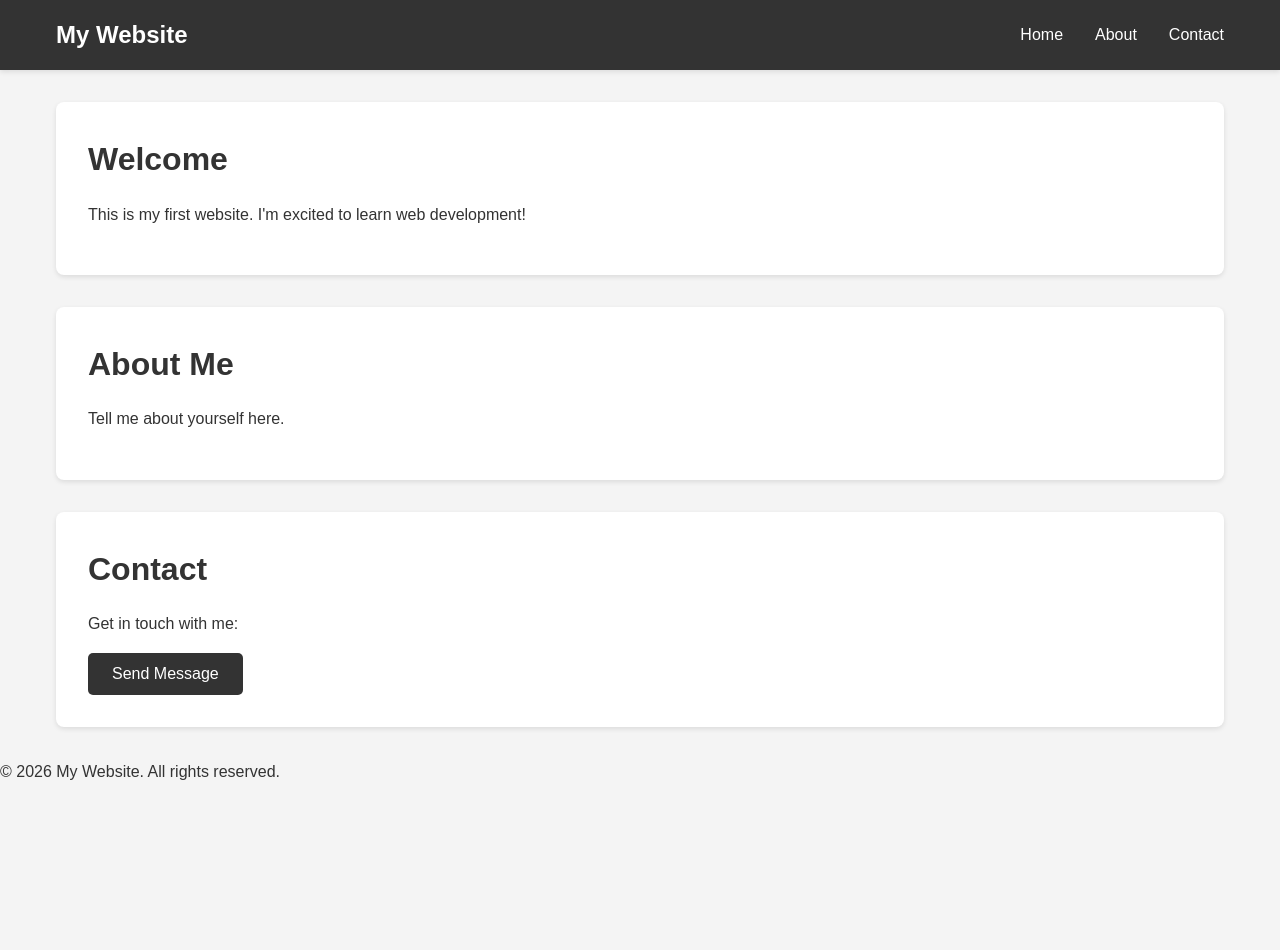
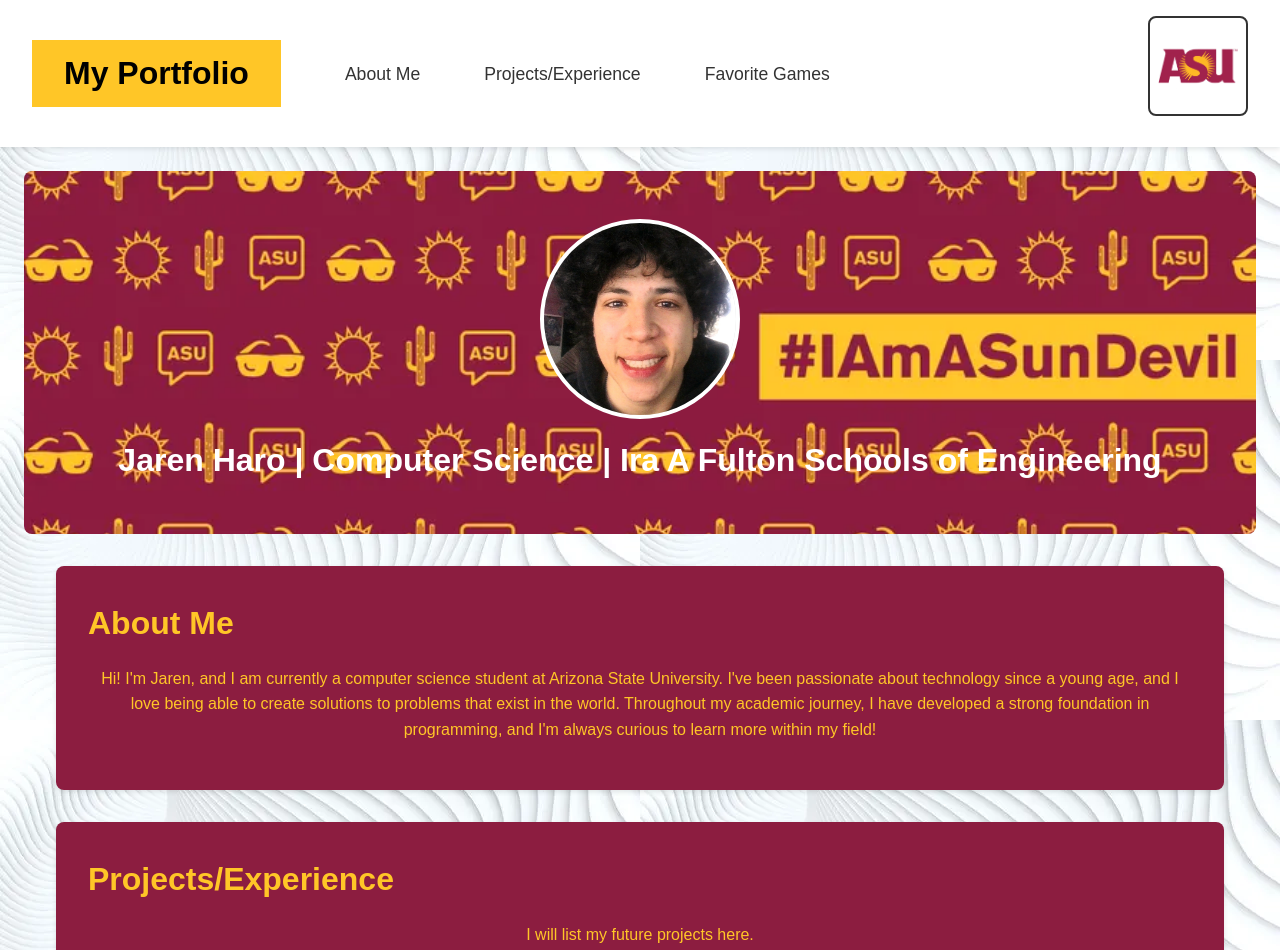
Before and after one commit to JarenHaro/my-website, a plain HTML site: page index.html in a window 1280 px wide. Shown: the top 950 px of the page. Before the commit the page ends 800 px from the top, so only its background shows below. Drawn offline with Linux system fonts and the light colour scheme.

Commit message:
Created website for portfolio

```diff
--- a/index.html
+++ b/index.html
@@ -8,52 +8,76 @@
     <!-- Viewport meta tag for responsive design on mobile devices -->
     <meta name="viewport" content="width=device-width, initial-scale=1.0">
     <!-- Page title displayed in browser tab -->
-    <title>My First Website</title>
+    <title>Jaren's Portfolio Page</title>
     <!-- Link to external CSS stylesheet for styling -->
     <link rel="stylesheet" href="style.css">
 </head>
 <!-- Body element containing all visible page content -->
 <body>
-    <!-- Header section with navigation -->
+    <!-- Header bar at the top -->
     <header>
-        <!-- Navigation bar with site title and menu links -->
+        <div class="title-container">
+            <h1>My Portfolio</h1>
+        </div>
+        <!-- Navigation bar -->
         <nav>
-            <h1>My Website</h1>
-            <!-- Navigation menu with smooth scroll links -->
-            <ul>
-                <li><a href="#home">Home</a></li>
-                <li><a href="#about">About</a></li>
-                <li><a href="#contact">Contact</a></li>
-            </ul>
+            <a href="#home">About Me</a>
+            <a href="#Projects">Projects/Experience</a>
+            <a href="#Games">Favorite Games</a>
         </nav>
+        <!-- ASU Logo box in header right corner -->
+        <div class="asu-logo-box">
+            <img src="Images/ASU-Emblem-700x394.webp" alt="ASU Logo">
+        </div>
     </header>
+
+    <!-- Profile image section -->
+    <div class="profile-container">
+        <div class="profile-content">
+            <div class="profile-image">
+                <img src="Images/Jaren_Selfie.jpg" alt="Jaren">
+            </div>
+            <h2>Jaren Haro | Computer Science | Ira A Fulton Schools of Engineering</h2>
+        </div>
+    </div>
+
+
 
     <!-- Main content area -->
     <main>
         <!-- Home section with welcome message -->
         <section id="home">
-            <h2>Welcome</h2>
-            <p>This is my first website. I'm excited to learn web development!</p>
+            <h2>About Me</h2>
+            <p>Hi! I'm Jaren, and I am currently a computer science student at Arizona State University. I've been passionate about technology since a young age, and I love being able to create solutions to problems that exist in the world. Throughout my academic journey, I have developed a strong foundation in programming, and I'm always curious to learn more within my field! </p>
         </section>
 
         <!-- About section with personal information -->
-        <section id="about">
-            <h2>About Me</h2>
-            <p>Tell me about yourself here.</p>
+        <section id="Projects">
+            <h2>Projects/Experience</h2>
+            <p>I will list my future projects here.</p>
         </section>
 
-        <!-- Contact section with call-to-action button -->
-        <section id="contact">
-            <h2>Contact</h2>
-            <p>Get in touch with me:</p>
-            <!-- Button with click handler for contact message -->
-            <button id="contactBtn">Send Message</button>
+        <!-- Favorite Games section -->
+        <section id="Games">
+            <h2>Favorite Games</h2>
+            <p>Some of my favorite games:</p>
+            <div class="games-container">
+                <div class="game-card">
+                    <h3>Persona 4 Golden</h3>
+                </div>
+                <div class="game-card">
+                    <h3>Risk of Rain 2</h3>
+                </div>
+                <div class="game-card">
+                    <h3>Stardew Valley</h3>
+                </div>
+            </div>
         </section>
     </main>
 
     <!-- Footer with copyright information -->
     <footer>
-        <p>&copy; 2026 My Website. All rights reserved.</p>
+        <p>&copy; 2026 Jaren's Portfolio. All rights reserved.</p>
     </footer>
 
     <!-- Link to external JavaScript file for interactivity -->
--- a/script.js
+++ b/script.js
@@ -1,7 +1,3 @@
-// ===== DOM ELEMENTS =====
-// Get reference to the contact button for event handling
-const contactBtn = document.getElementById('contactBtn');
-
 // ===== INITIALIZATION =====
 // Wait for DOM to fully load before attaching event listeners
 document.addEventListener('DOMContentLoaded', () => {
@@ -12,16 +8,7 @@ document.addEventListener('DOMContentLoaded', () => {
 // ===== EVENT LISTENER SETUP =====
 // Initialize all event listeners for interactive elements
 function initializeEventListeners() {
-    // Add click handler to contact button if it exists
-    if (contactBtn) {
-        contactBtn.addEventListener('click', handleContactClick);
-    }
-}
-
-// ===== EVENT HANDLERS =====
-// Handle contact button click - displays alert with contact information
-function handleContactClick() {
-    alert('Thank you for your interest! Please email me at: contact@example.com');
+    // Event listeners setup
 }
 
 // ===== SMOOTH SCROLLING =====
--- a/style.css
+++ b/style.css
@@ -6,57 +6,145 @@
     box-sizing: border-box;
 }
 
+/* Smooth scrolling for anchor links */
+html {
+    scroll-behavior: smooth;
+}
+
 /* Body styles - sets base font, line height, and background color */
 body {
     font-family: Arial, sans-serif;
     line-height: 1.6;
     color: #333;
-    background-color: #f4f4f4;
+    background-color: #ffffff;
+    background-image: url("Images/white_topography.webp");
 }
 
-/* ===== HEADER & NAVIGATION ===== */
-/* Header styles - dark background with sticky positioning */
+/* ===== HEADER ===== */
+/* Header bar - dark background spanning full width */
 header {
-    background-color: #333;
-    color: white;
-    padding: 1rem 0;
-    position: sticky;
-    top: 0;
+    background-color: #ffffff;
+    color: rgb(0, 0, 0);
+    padding: 2.5rem 0;
     box-shadow: 0 2px 5px rgba(0, 0, 0, 0.1);
+    position: relative;
+    display: flex;
+    justify-content: flex-start;
+    align-items: center;
+    gap: 3rem;
+    padding-left: 2rem;
 }
 
-/* Navigation container - flexbox layout for horizontal menu */
-nav {
-    max-width: 1200px;
-    margin: 0 auto;
-    padding: 0 1rem;
+/* Header title styling */
+header h1 {
+    font-size: 2rem;
+    margin: 0;
+}
+
+/* Title container with yellow background */
+.title-container {
+    background-color: #FFC627;
+    padding: 0.5rem 2rem;
+    width: fit-content;
+}
+
+/* ASU Logo box in header right corner */
+.asu-logo-box {
+    position: absolute;
+    top: 1rem;
+    right: 2rem;
+    width: 100px;
+    height: 100px;
+    background-color: #fff;
+    border: 2px solid #333;
+    border-radius: 8px;
+    overflow: hidden;
     display: flex;
-    justify-content: space-between;
+    justify-content: center;
     align-items: center;
 }
 
-/* Site title styling */
-nav h1 {
-    font-size: 1.5rem;
+/* ASU logo image styling */
+.asu-logo-box img {
+    width: 100%;
+    height: 100%;
+    object-fit: contain;
+    padding: 0.5rem;
 }
 
-/* Navigation menu list - horizontal flex layout */
-nav ul {
+/* ===== NAVIGATION ===== */
+/* Navigation bar positioning */
+nav {
     display: flex;
-    list-style: none;
     gap: 2rem;
 }
 
-/* Navigation links - white text with smooth color transition */
+/* Navigation link styling */
 nav a {
-    color: white;
+    color: #333;
     text-decoration: none;
-    transition: color 0.3s;
+    font-size: 1.1rem;
+    font-weight: 500;
+    padding: 0.5rem 1rem;
+    border-radius: 5px;
+    transition: background-color 0.3s, color 0.3s;
 }
 
-/* Navigation link hover effect - changes to red color */
+/* Navigation link hover effect */
 nav a:hover {
-    color: #ff6b6b;
+    background-color: #FFC627;
+    color: #8C1D40;
+}
+
+/* ===== PROFILE IMAGE SECTION ===== */
+/* Profile container - centers the circular image */
+.profile-container {
+    display: flex;
+    justify-content: center;
+    align-items: center;
+    padding: 3rem 0;
+    margin: 1.5rem;
+    background-color: #8C1D40;
+    background-image: url('Images/Sundevil-Background.webp');
+    background-size: cover;
+    background-position: center;
+    background-repeat: no-repeat;
+    border-radius: 8px;
+}
+
+/* Profile content wrapper - stacks image and name vertically */
+.profile-content {
+    display: flex;
+    flex-direction: column;
+    align-items: center;
+    gap: 1rem;
+}
+
+/* Name styling in profile section */
+.profile-content h2 {
+    color: white;
+    margin: 0;
+    font-size: 2rem;
+}
+
+/* Circular profile image placeholder */
+.profile-image {
+    width: 200px;
+    height: 200px;
+    border-radius: 50%;
+    background-color: #ddd;
+    border: 4px solid #ffffff;
+    overflow: hidden;
+    display: flex;
+    justify-content: center;
+    align-items: center;
+}
+
+/* Style for the image when inserted */
+.profile-image img {
+    width: 100%;
+    height: 100%;
+    object-fit: cover;
 }
 
 /* ===== MAIN CONTENT ===== */
@@ -69,7 +157,7 @@ main {
 
 /* Section styles - white background with shadow and border-radius */
 section {
-    background-color: white;
+    background-color: #8C1D40;
     padding: 2rem;
     margin-bottom: 2rem;
     border-radius: 8px;
@@ -78,7 +166,7 @@ section {
 
 /* Section heading styles */
 section h2 {
-    color: #333;
+    color: #FFC627;
     margin-bottom: 1rem;
     font-size: 2rem;
 }
@@ -86,6 +174,8 @@ section h2 {
 /* Section paragraph styles */
 section p {
     margin-bottom: 1rem;
+    color: #FFC627;
+    text-align: center;
 }
 
 /* ===== BUTTONS ===== */
@@ -103,7 +193,7 @@ button {
 
 /* Button hover effect - lightens background color */
 button:hover {
-    background-color: #555;
+    background-color: #1f2b97;
 }
 
 /* ===== FOOTER ===== */
@@ -135,3 +225,35 @@ button:hover {
         padding: 1rem;
     }
 }
+
+/* ===== GAMES CONTAINER ===== */
+/* Three-column layout for game cards */
+.games-container {
+    display: grid;
+    grid-template-columns: repeat(3, 1fr);
+    gap: 2rem;
+    margin-top: 2rem;
+}
+
+/* Individual game card styling */
+.game-card {
+    background-color: #f5f5f5;
+    padding: 2rem;
+    border-radius: 8px;
+    box-shadow: 0 2px 8px rgba(0, 0, 0, 0.1);
+    text-align: center;
+    transition: transform 0.3s, box-shadow 0.3s;
+}
+
+/* Game card hover effect */
+.game-card:hover {
+    transform: translateY(-5px);
+    box-shadow: 0 4px 12px rgba(0, 0, 0, 0.15);
+}
+
+/* Game card title styling */
+.game-card h3 {
+    color: #333;
+    margin: 0;
+    font-size: 1.3rem;
+}
```
Also changed, not shown: Images/ASU-Emblem-700x394.webp (added), Images/Jaren_Selfie.jpg (added), Images/Sundevil-Background.webp (added), Images/white_topography.webp (added).
